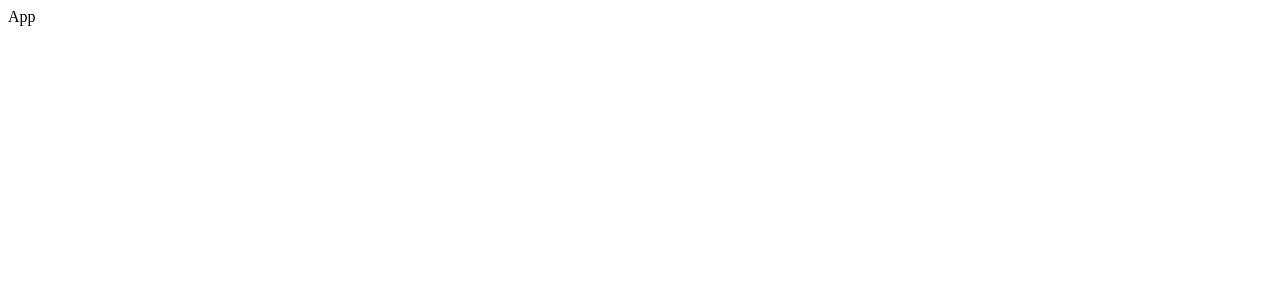
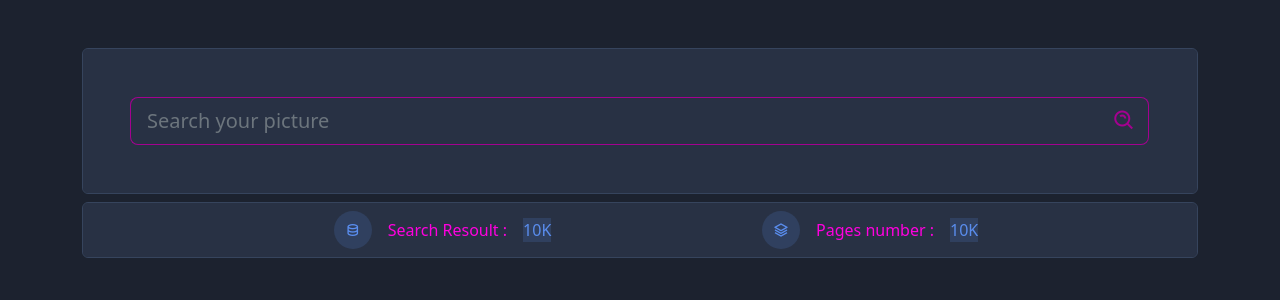
Before and after one commit to mhdrezaei/picture-search, a React (Create React App) app: page / in a window 1280 px wide. Shown: the top 300 px of the page. Built offline with nearby package versions, Linux system fonts and the light colour scheme.

Commit message:
add new component and some changes

```diff
--- a/src/components/App.js
+++ b/src/components/App.js
@@ -1,9 +1,18 @@
 import React, { Component } from 'react'
+import 'bootstrap'
+import 'bootstrap/dist/css/bootstrap.css'
+import '../index.css'
+
+import SearchBar from './SearchBar'
+import SearchDetail from './SearchDetail'
 
 export class App extends Component {
   render() {
     return (
-      <div>App</div>
+      <div>
+        <SearchBar/>
+        <SearchDetail/>
+      </div>
     )
   }
 }
--- a/src/components/SearchBar.jsx
+++ b/src/components/SearchBar.jsx
@@ -1,11 +1,30 @@
-import React, { Component } from 'react'
+import React, { Component } from "react";
+import 'boxicons/css/boxicons.css';
+
 
 export class SearchBar extends Component {
   render() {
     return (
-      <div></div>
-    )
+      <>
+        <div className="container">
+          <div className="card mt-5 p-5">
+            <div className="input-group input-group-merge">
+              <span className="input-group-text search-icon" id="basic-addon-search31">
+                <i class="bx bx-search-alt"></i>
+              </span>
+              <input
+                type="text"
+                class="form-control form-control-lg search-input"
+                placeholder="Search your picture"
+                aria-label="Search..."
+                aria-describedby="basic-addon-search31"
+              />
+            </div>
+          </div>
+        </div>
+      </>
+    );
   }
 }
 
-export default SearchBar
+export default SearchBar;
--- a/src/index.js
+++ b/src/index.js
@@ -1,5 +1,4 @@
 import React from 'react';
 import ReactDOM from 'react-dom';
 import App from './components/App'
-
 ReactDOM.render(<App/>, document.querySelector('#root'));
```
